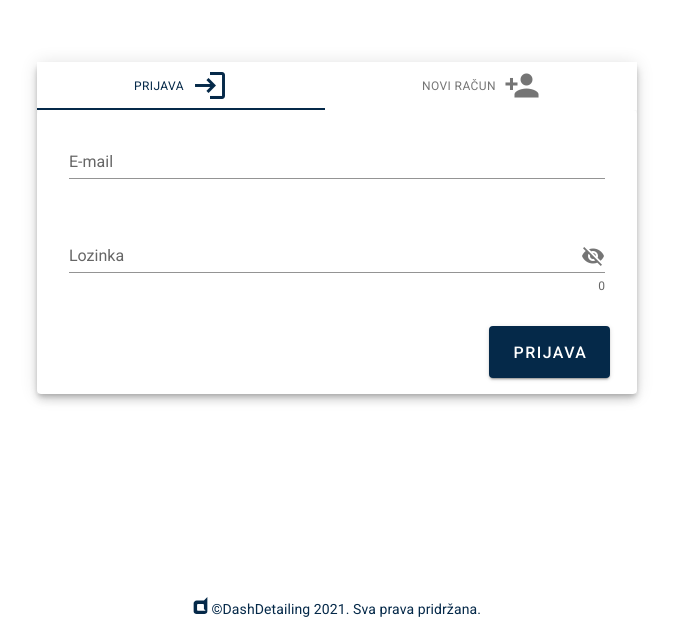
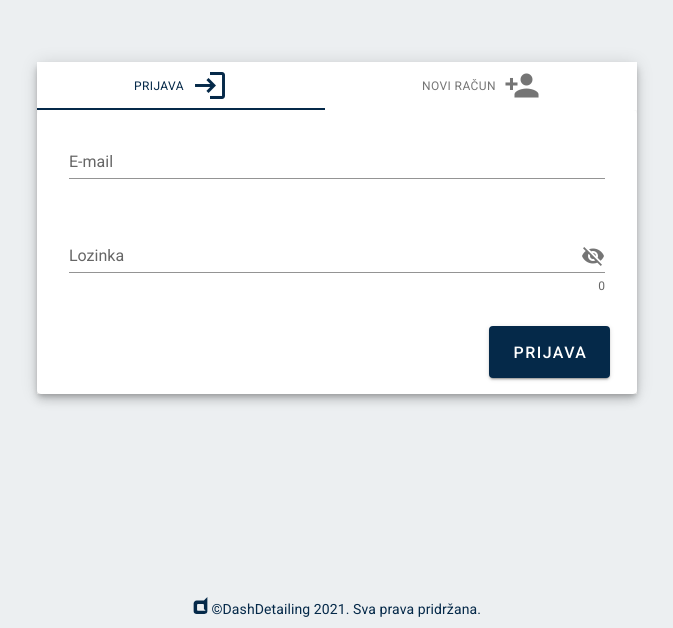
Before and after one commit to AidarKarimov315/Ecommerce-App-Vue, a Vue app: page /prijava in a window 1280 px wide. Shown: the part 172-800 px from the top of the page, without its empty margins (303-976 px from the left). Built offline with nearby package versions, Linux system fonts and the light colour scheme.

Commit message:
change background color on login page

```diff
--- a/src/components/layout/TheThinFooter.vue
+++ b/src/components/layout/TheThinFooter.vue
@@ -2,11 +2,13 @@
     <v-footer
     absolute
     padless
+    color="transparent"
   >
     <v-card
       class="flex"
       flat
       tile
+      color="transparent"
     >
       <v-card-text class="py-2 primary--text text-center">
          <img align-center :src="require('../../assets/logo.svg')" height="17"/>
--- a/src/views/auth/Login.vue
+++ b/src/views/auth/Login.vue
@@ -1,5 +1,5 @@
 <template>
-<div class="flex">
+<v-container blue-grey lighten-5 fluid fill-height>
     <v-row align="center" class="my-auto">
         <v-col class="my-auto">
             <v-card class="mx-auto my-5" max-width="600px" min-width="250px" elevation="6">
@@ -70,7 +70,7 @@
     </v-col>
     </v-row>
     <ThinFooter />
-</div>
+</v-container>
 </template>
 
 <script>
```
